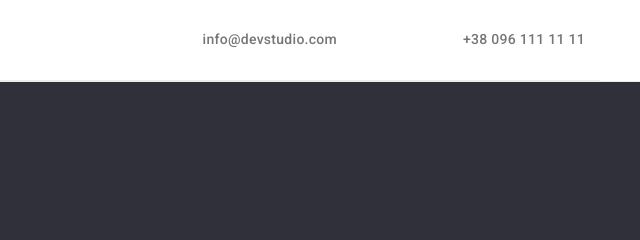
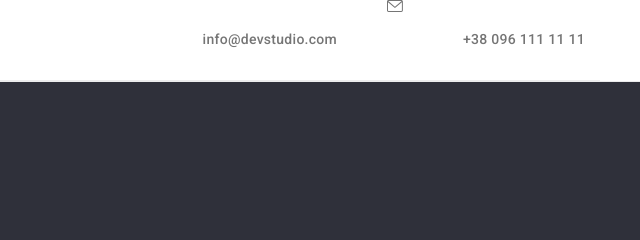
Before and after one commit to VexandML/goit-markup-hw-04, a plain HTML site: page index.html in a window 1280 px wide. Shown: the top 240 px of the page, 640-1280 px from the left. Drawn offline with nearby package versions, Linux system fonts and the light colour scheme.

Commit message:
Update index.html

```diff
--- a/index.html
+++ b/index.html
@@ -25,7 +25,7 @@
             <ul class="address-list">
                 <li class="address-list-item"><a href="mailto:info@devstudio.com" class="link-contacts">info@devstudio.com</a></li>
                     <svg class="address-icon" width="16" height="12">
-                        <use href="./images/symbol-defs.svg#icon-envelope"></use>
+                        <use href="./images/icons.svg#icon-envelope"></use>
                     </svg>
                 <li class="address-list-item"><a href="tel:+380961111111" class="link-contacts">+38 096 111 11 11</a></li>
             </ul>
```
